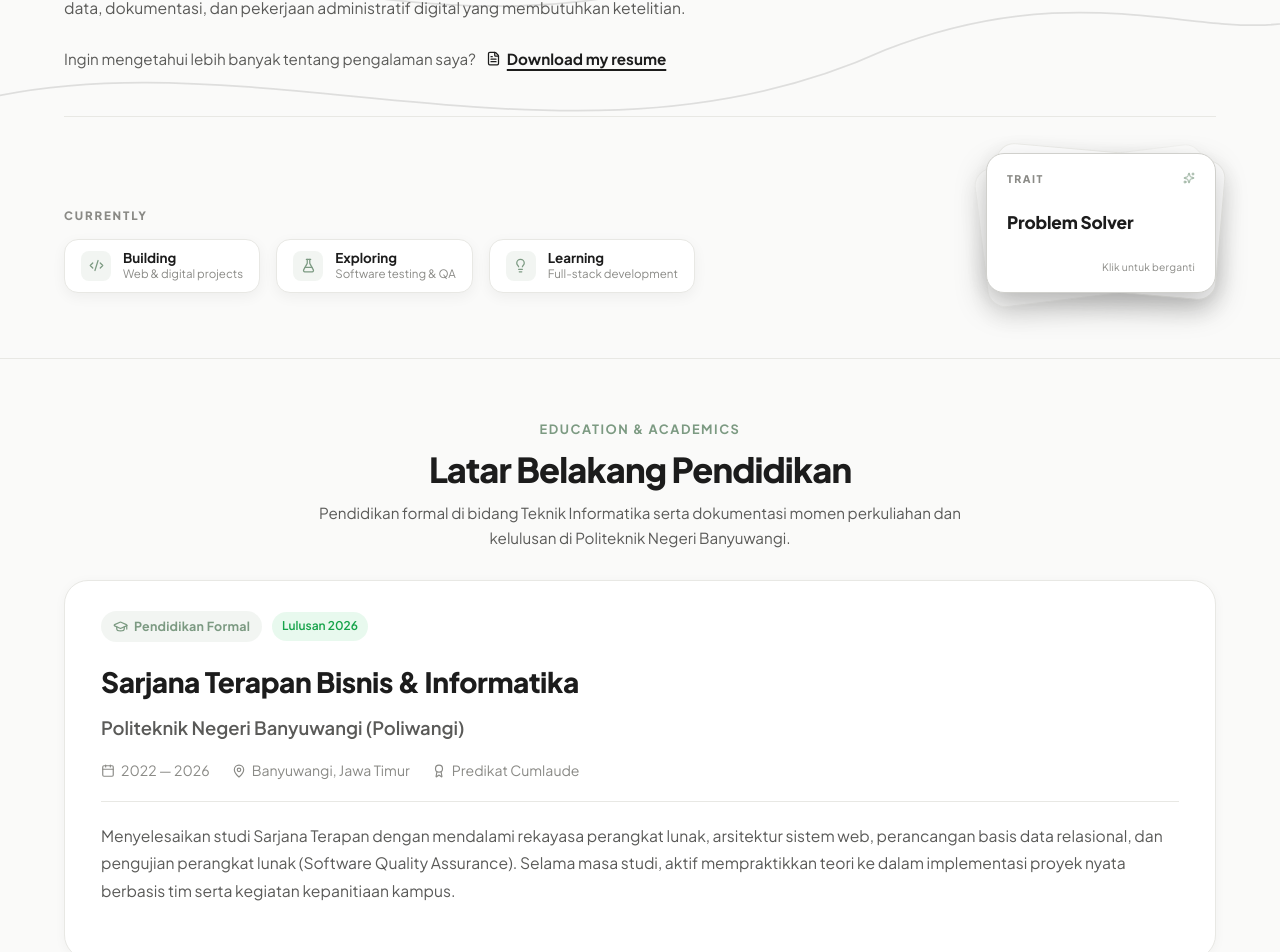
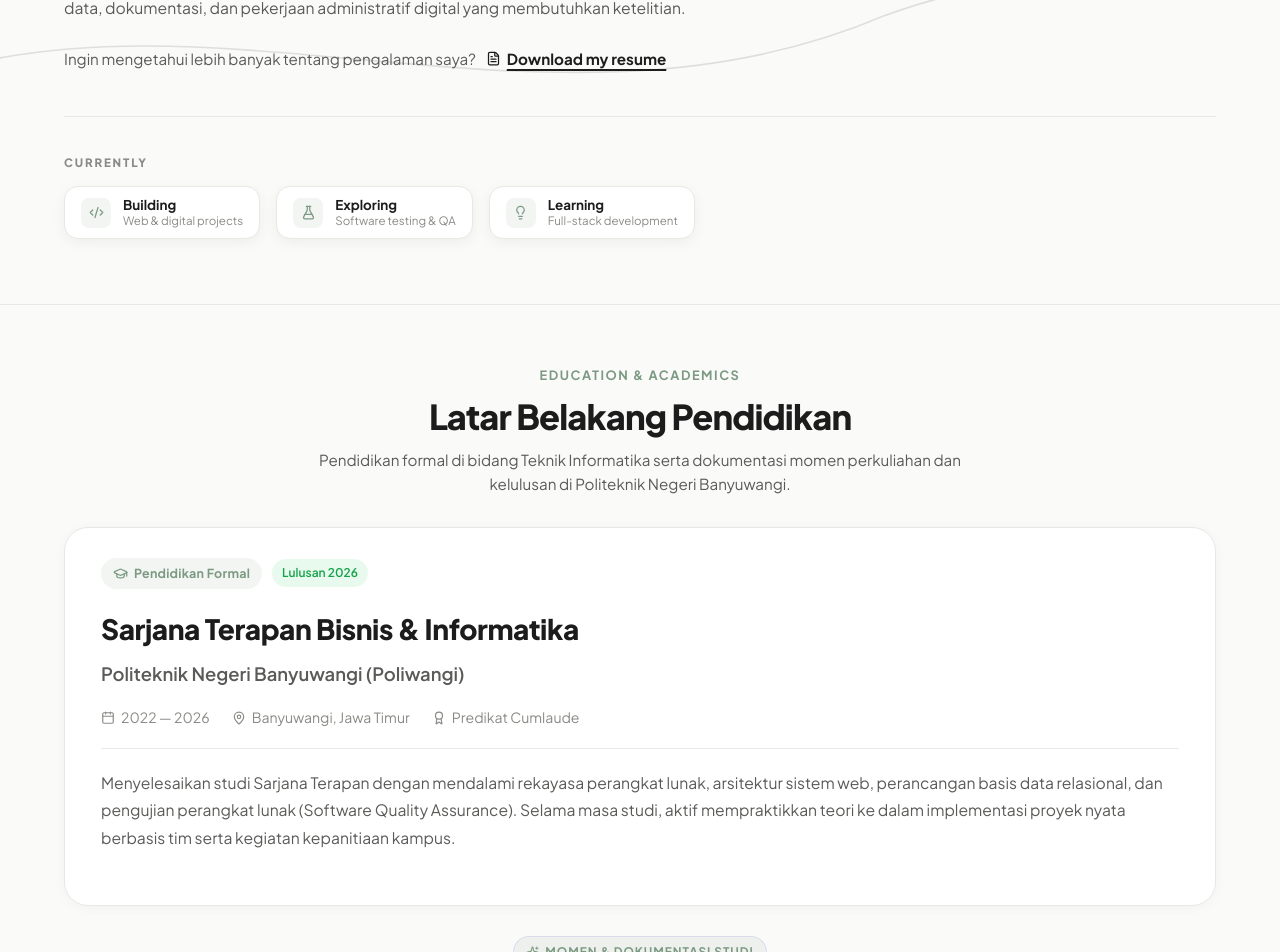
Before and after one commit to ininafia/ininafia.github.io, a React (Vite) app: page / in a window 1280 px wide. Shown: the part 3656-4608 px from the top of the page. Built offline with nearby package versions, Linux system fonts and the light colour scheme.

Commit message:
feat(about): hapus stacked card TRAIT (Problem Solver)

```diff
--- a/src/components/About.tsx
+++ b/src/components/About.tsx
@@ -1,16 +1,6 @@
-import { useState } from "react";
-import { Code2, FlaskConical, Lightbulb, FileText, Sparkles } from "lucide-react";
+import { Code2, FlaskConical, Lightbulb, FileText } from "lucide-react";
 import AnimatedSection from "./AnimatedSection";
 import { personalInfo } from "../data/portfolio";
-
-const traitsList = [
-  "Problem Solver",
-  "Digital Generalist",
-  "Detail Oriented",
-  "Clean Coder",
-  "Fast Learner",
-  "Team Player",
-];
 
 const currentlyItems = [
   {
@@ -77,12 +67,6 @@ function ContourLines() {
 }
 
 export default function About() {
-  const [traitIndex, setTraitIndex] = useState(0);
-
-  const handleNextTrait = () => {
-    setTraitIndex((prev) => (prev + 1) % traitsList.length);
-  };
-
   return (
     <section id="about" className="about-modern-section">
       <ContourLines />
@@ -150,9 +134,8 @@ export default function About() {
               </div>
             </div>
 
-            {/* Bottom Row: Currently + Stacked Trait Cards */}
+            {/* Bottom Row: Currently */}
             <div className="about-bottom-bar">
-              {/* Left: Currently */}
               <div className="about-currently-col">
                 <span className="currently-label">CURRENTLY</span>
                 <div className="currently-items-row">
@@ -167,38 +150,6 @@ export default function About() {
                   ))}
                 </div>
               </div>
-
-              {/* Right: Stacked Trait Cards */}
-              <div className="about-trait-col">
-                <div
-                  className="trait-deck"
-                  onClick={handleNextTrait}
-                  title="Klik untuk melihat keahlian berikutnya"
-                  role="button"
-                  tabIndex={0}
-                  onKeyDown={(e) => e.key === "Enter" && handleNextTrait()}
-                >
-                  {/* Background Stacked Cards for 3D Layered Deck effect */}
-                  <div className="trait-card-bg card-back-2" />
-                  <div className="trait-card-bg card-back-1" />
-
-                  {/* Foreground Main Card */}
-                  <div className="trait-card-front">
-                    <div className="trait-card-top">
-                      <span className="trait-top-tag">TRAIT</span>
-                      <Sparkles size={12} className="trait-sparkle-icon" />
-                    </div>
-                    <div className="trait-card-body">
-                      <h4 className="trait-title" key={traitIndex}>
-                        {traitsList[traitIndex]}
-                      </h4>
-                    </div>
-                    <div className="trait-card-hint">
-                      <span className="trait-hint-text">Klik untuk berganti</span>
-                    </div>
-                  </div>
-                </div>
-              </div>
             </div>
           </div>
         </AnimatedSection>
--- a/src/index.css
+++ b/src/index.css
@@ -1087,131 +1087,7 @@ ul, ol {
   color: var(--text-tertiary);
 }
 
-/* Trait Deck (Stacked cards) */
-.about-trait-col {
-  position: relative;
-  width: 230px;
-  height: 140px;
-  flex-shrink: 0;
-}
-
-.trait-deck {
-  position: relative;
-  width: 100%;
-  height: 100%;
-  cursor: pointer;
-  user-select: none;
-}
-
-.trait-card-bg {
-  position: absolute;
-  inset: 0;
-  border-radius: 18px;
-  background: var(--bg-card);
-  border: 1px solid var(--border);
-  box-shadow: 0 10px 24px rgba(0, 0, 0, 0.15);
-  transition: transform 0.35s cubic-bezier(0.16, 1, 0.3, 1), opacity 0.35s ease;
-}
-
-.card-back-2 {
-  transform: rotate(-7deg) translate(-6px, 2px);
-  opacity: 0.4;
-  z-index: 1;
-}
-
-.card-back-1 {
-  transform: rotate(5deg) translate(5px, -2px);
-  opacity: 0.75;
-  z-index: 2;
-}
-
-.trait-card-front {
-  position: relative;
-  z-index: 3;
-  width: 100%;
-  height: 100%;
-  border-radius: 18px;
-  background: var(--bg-elevated);
-  border: 1px solid var(--border-hover);
-  padding: 16px 20px;
-  display: flex;
-  flex-direction: column;
-  justify-content: space-between;
-  box-shadow: 0 14px 32px rgba(0, 0, 0, 0.22);
-  transition: transform 0.35s cubic-bezier(0.16, 1, 0.3, 1), border-color var(--transition-base), box-shadow 0.35s ease;
-}
-
-.trait-deck:hover .trait-card-front {
-  transform: translateY(-5px) scale(1.02);
-  border-color: var(--accent);
-  box-shadow: 0 20px 42px rgba(0, 0, 0, 0.3);
-}
-
-.trait-deck:hover .card-back-1 {
-  transform: rotate(9deg) translate(8px, -4px);
-}
-
-.trait-deck:hover .card-back-2 {
-  transform: rotate(-11deg) translate(-10px, 4px);
-}
-
-.trait-deck:active .trait-card-front {
-  transform: translateY(-1px) scale(0.98);
-}
-
-.trait-card-top {
-  display: flex;
-  justify-content: space-between;
-  align-items: center;
-}
-
-.trait-top-tag {
-  font-size: 0.66rem;
-  font-weight: 800;
-  letter-spacing: 0.14em;
-  color: var(--text-tertiary);
-  text-transform: uppercase;
-}
-
-.trait-sparkle-icon {
-  color: var(--accent);
-  opacity: 0.8;
-}
-
-.trait-card-body {
-  margin: 6px 0;
-}
-
-.trait-title {
-  font-size: 1.08rem;
-  font-weight: 800;
-  color: var(--text-primary);
-  letter-spacing: -0.01em;
-  animation: traitFadeIn 0.25s ease-out;
-}
-
-@keyframes traitFadeIn {
-  0% {
-    opacity: 0;
-    transform: translateY(4px);
-  }
-  100% {
-    opacity: 1;
-    transform: translateY(0);
-  }
-}
-
-.trait-card-hint {
-  display: flex;
-  align-items: center;
-  justify-content: flex-end;
-}
-
-.trait-hint-text {
-  font-size: 0.64rem;
-  color: var(--text-tertiary);
-  letter-spacing: 0.02em;
-}
+
 
 /* Responsive */
 @media (max-width: 768px) {
@@ -1247,12 +1123,6 @@ ul, ol {
 
   .currently-pill {
     width: 100%;
-  }
-
-  .about-trait-col {
-    width: 100%;
-    max-width: 240px;
-    margin: 10px auto 0;
   }
 }
 
```
